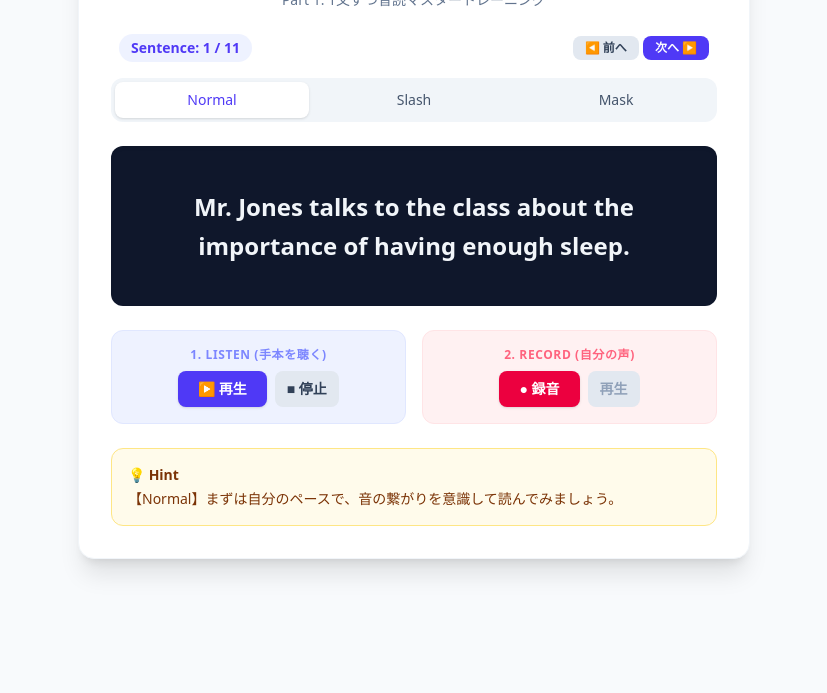
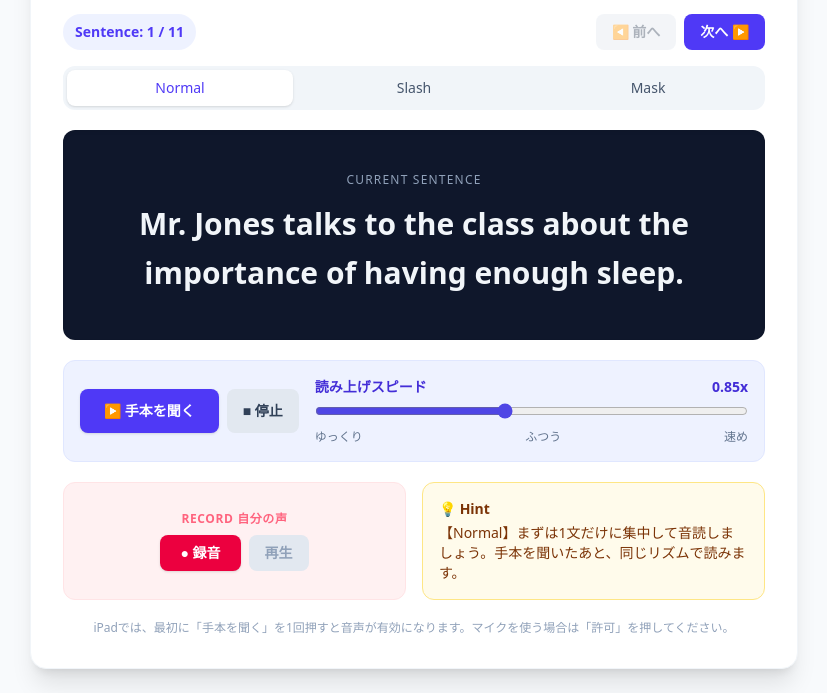
Before and after one commit to 484067-dotcom/L3-p1-reading-practice, a plain HTML site: page index.html in a window 1280 px wide. Shown: the part 127-820 px from the top of the page, without its empty margins (226-1053 px from the left). Drawn offline with nearby package versions, Linux system fonts and the light colour scheme.

Commit message:
Update index.html

```diff
--- a/index.html
+++ b/index.html
@@ -1,9 +1,9 @@
 <!DOCTYPE html>
 <html lang="ja">
 <head>
-    <meta charset="UTF-8">
-    <meta name="viewport" content="width=device-width, initial-scale=1.0">
-    <title>Sleep & Speak - 1文集中音読アプリ</title>
+  <meta charset="UTF-8" />
+  <meta name="viewport" content="width=device-width, initial-scale=1.0" />
+  <title>Sleep & Speak - 1文ずつ音読練習</title>
   <script src="https://cdn.jsdelivr.net/npm/@tailwindcss/browser@4"></script>
   <style>
     .mask-text {
@@ -11,71 +11,79 @@
       color: #1f2937;
       padding: 0 4px;
       border-radius: 4px;
-            transition: all 0.3s;
+      transition: all 0.25s;
       cursor: pointer;
     }
-        .mask-text:hover {
+    .mask-text:hover,
+    .mask-text:active,
+    .mask-text.revealed {
       background-color: transparent;
       color: inherit;
     }
+    input[type="range"] { accent-color: #4f46e5; }
   </style>
 </head>
-<body class="bg-slate-50 text-slate-800 font-sans min-h-screen flex flex-col items-center py-10 px-4">
-
-    <div class="max-w-2xl w-full bg-white shadow-xl rounded-2xl p-6 md:p-8 border border-slate-100">
-        <header class="text-center mb-6">
+<body class="bg-slate-50 text-slate-800 font-sans min-h-screen flex flex-col items-center py-6 px-4">
+  <div class="max-w-3xl w-full bg-white shadow-xl rounded-2xl p-5 md:p-8 border border-slate-100">
+    <header class="text-center mb-5">
       <h1 class="text-3xl font-extrabold text-indigo-600 mb-2">📢 Sleep & Speak</h1>
-            <p class="text-slate-500 text-sm">Part 1: 1文ずつ音読マスタートレーニング</p>
+      <p class="text-slate-500 text-sm">Lesson 3 Part 1：1画面で1文ずつ音読練習</p>
     </header>
 
-        <div class="flex justify-between items-center mb-4 px-2">
-            <span id="progress-text" class="text-sm font-bold text-indigo-600 bg-indigo-50 px-3 py-1 rounded-full">Sentence: 1 / 11</span>
-            <div class="flex space-x-1">
-                <button id="btn-prev" onclick="prevSentence()" class="bg-slate-200 hover:bg-slate-300 text-slate-700 px-3 py-1 rounded-lg text-xs font-bold transition">◀ 前へ</button>
-                <button id="btn-next" onclick="nextSentence()" class="bg-indigo-600 hover:bg-indigo-700 text-white px-3 py-1 rounded-lg text-xs font-bold transition">次へ ▶</button>
+    <div class="flex flex-col gap-3 md:flex-row md:justify-between md:items-center mb-4">
+      <span id="progress-text" class="text-sm font-bold text-indigo-600 bg-indigo-50 px-3 py-2 rounded-full text-center">Sentence: 1 / 11</span>
+      <div class="flex gap-2 justify-center">
+        <button id="btn-prev" onclick="prevSentence()" class="bg-slate-200 hover:bg-slate-300 text-slate-700 px-4 py-2 rounded-lg text-sm font-bold transition">◀ 前へ</button>
+        <button id="btn-next" onclick="nextSentence()" class="bg-indigo-600 hover:bg-indigo-700 text-white px-4 py-2 rounded-lg text-sm font-bold transition">次へ ▶</button>
       </div>
     </div>
 
-        <div class="flex justify-center space-x-2 mb-6 bg-slate-100 p-1 rounded-xl">
+    <div class="flex justify-center gap-2 mb-5 bg-slate-100 p-1 rounded-xl">
       <button id="btn-normal" onclick="switchMode('normal')" class="flex-1 py-2 text-sm font-medium rounded-lg bg-white shadow-sm text-indigo-600 transition">Normal</button>
       <button id="btn-slash" onclick="switchMode('slash')" class="flex-1 py-2 text-sm font-medium rounded-lg text-slate-600 hover:text-slate-900 transition">Slash</button>
       <button id="btn-mask" onclick="switchMode('mask')" class="flex-1 py-2 text-sm font-medium rounded-lg text-slate-600 hover:text-slate-900 transition">Mask</button>
     </div>
 
-        <div class="bg-slate-900 text-slate-100 p-8 rounded-xl mb-6 shadow-inner select-none min-h-[160px] flex flex-col justify-center items-center text-center">
-            <div id="text-display" class="text-xl md:text-2xl font-semibold leading-relaxed w-full">
+    <section class="bg-slate-900 text-slate-100 p-7 md:p-10 rounded-xl mb-5 shadow-inner select-none min-h-[210px] flex flex-col justify-center items-center text-center">
+      <div class="text-xs tracking-widest text-slate-400 mb-3">CURRENT SENTENCE</div>
+      <div id="text-display" class="text-2xl md:text-3xl font-semibold leading-relaxed w-full"></div>
+    </section>
+
+    <section class="bg-indigo-50 border border-indigo-100 rounded-xl p-4 mb-5">
+      <div class="flex flex-col md:flex-row md:items-center gap-4">
+        <div class="flex gap-2 justify-center md:justify-start">
+          <button onclick="playTTS()" class="bg-indigo-600 hover:bg-indigo-700 text-white px-6 py-3 rounded-lg text-sm font-semibold shadow transition">▶ 手本を聞く</button>
+          <button onclick="stopTTS()" class="bg-slate-200 hover:bg-slate-300 text-slate-700 px-4 py-3 rounded-lg text-sm font-semibold transition">■ 停止</button>
         </div>
+        <div class="flex-1">
+          <div class="flex justify-between items-center mb-1">
+            <label for="speed-range" class="text-sm font-bold text-indigo-700">読み上げスピード</label>
+            <span id="speed-label" class="text-sm font-bold text-indigo-700">0.85x</span>
           </div>
-
-        <div class="grid grid-cols-2 gap-4 mb-6">
-            <div class="bg-indigo-50 p-4 rounded-xl flex flex-col items-center justify-center border border-indigo-100">
-                <span class="text-xs font-bold text-indigo-400 uppercase tracking-wider mb-2">1. Listen (手本を聴く)</span>
-                <div class="flex space-x-2">
-                    <button onclick="playTTS()" class="bg-indigo-600 hover:bg-indigo-700 text-white px-5 py-2 rounded-lg text-sm font-semibold shadow transition flex items-center">
-                        ▶ 再生
-                    </button>
-                    <button onclick="stopTTS()" class="bg-slate-200 hover:bg-slate-300 text-slate-700 px-3 py-2 rounded-lg text-sm font-semibold transition">
-                        ■ 停止
-                    </button>
-                </div>
-            </div>
-
-            <div class="bg-rose-50 p-4 rounded-xl flex flex-col items-center justify-center border border-rose-100">
-                <span class="text-xs font-bold text-rose-400 uppercase tracking-wider mb-2">2. Record (自分の声)</span>
-                <div class="flex space-x-2">
-                    <button id="btn-record" onclick="toggleRecording()" class="bg-rose-600 hover:bg-rose-700 text-white px-5 py-2 rounded-lg text-sm font-semibold shadow transition">
-                        ● 録音
-                    </button>
-                    <button id="btn-play-record" onclick="playRecordedAudio()" disabled class="bg-slate-200 text-slate-400 px-3 py-2 rounded-lg text-sm font-semibold transition cursor-not-allowed">
-                        再生
-                    </button>
+          <input id="speed-range" type="range" min="0.5" max="1.3" step="0.05" value="0.85" oninput="updateSpeedLabel()" class="w-full" />
+          <div class="flex justify-between text-xs text-slate-500 mt-1">
+            <span>ゆっくり</span><span>ふつう</span><span>速め</span>
           </div>
         </div>
       </div>
+    </section>
 
+    <section class="grid grid-cols-1 md:grid-cols-2 gap-4 mb-5">
+      <div class="bg-rose-50 p-4 rounded-xl flex flex-col items-center justify-center border border-rose-100">
+        <span class="text-xs font-bold text-rose-400 uppercase tracking-wider mb-2">Record 自分の声</span>
+        <div class="flex gap-2">
+          <button id="btn-record" onclick="toggleRecording()" class="bg-rose-600 hover:bg-rose-700 text-white px-5 py-2 rounded-lg text-sm font-semibold shadow transition">● 録音</button>
+          <button id="btn-play-record" onclick="playRecordedAudio()" disabled class="bg-slate-200 text-slate-400 px-4 py-2 rounded-lg text-sm font-semibold transition cursor-not-allowed">再生</button>
+        </div>
+      </div>
       <div class="bg-amber-50 border border-amber-200 rounded-xl p-4 text-sm text-amber-900">
         <p class="font-bold mb-1">💡 Hint</p>
-            <p id="mode-hint">【Normal】まずは自分のペースで、音の繋がりを意識して読んでみましょう。</p>
+        <p id="mode-hint">【Normal】まずは1文だけに集中して音読しましょう。</p>
+      </div>
+    </section>
+
+    <div class="text-center text-xs text-slate-400">
+      iPadでは、最初に「手本を聞く」を1回押すと音声が有効になります。マイクを使う場合は「許可」を押してください。
     </div>
   </div>
 
@@ -139,59 +147,60 @@
     ];
 
     const hints = {
-            normal: "【Normal】まずは自分のペースで、音の繋がりを意識して読んでみましょう。",
-            slash: "【Slash】/（区切り）ごとに意味のカタマリを意識し、少しだけ息継ぎをしながらリズム良く読んでみましょう。",
-            mask: "【Mask】黒塗りの部分はマウスを乗せる（スマホはタップ）と表示されます。記憶を頼りに発話する「ルックアップ＆セイ」に挑戦！"
+      normal: "【Normal】まずは1文だけに集中して音読しましょう。手本を聞いたあと、同じリズムで読みます。",
+      slash: "【Slash】/（区切り）ごとに意味のカタマリを意識して読みましょう。",
+      mask: "【Mask】黒塗りの部分はマウスを乗せる、またはタップすると表示されます。見ないで言えるか挑戦しましょう。"
     };
 
     let currentIndex = 0;
     let currentMode = 'normal';
     let mediaRecorder;
     let audioChunks = [];
-        let audioBlob;
-        let audioUrl;
-        let englishVoice = null;
-        let hasWarmedUpSpeech = false;
+    let audioUrl = null;
+    let voicesLoaded = false;
 
     window.onload = () => {
       updateDisplay();
-            refreshVoices();
-
-            // iPad / Safari / Chrome では音声リストが遅れて読み込まれることがあります。
-            if (typeof speechSynthesis !== 'undefined') {
-                speechSynthesis.onvoiceschanged = refreshVoices;
+      updateSpeedLabel();
+      loadVoices();
+      if ('speechSynthesis' in window) {
+        speechSynthesis.onvoiceschanged = () => {
+          voicesLoaded = true;
+          loadVoices();
+        };
       }
     };
 
-        // 利用可能な英語音声を毎回取り直す。iPad対策として「保存した声」に頼りすぎない。
-        function refreshVoices() {
-            if (typeof speechSynthesis === 'undefined') return null;
+    function loadVoices() {
+      if (!('speechSynthesis' in window)) return [];
+      const voices = speechSynthesis.getVoices();
+      if (voices.length > 0) voicesLoaded = true;
+      return voices;
+    }
 
-            const voices = speechSynthesis.getVoices();
-            englishVoice =
-                voices.find(v => v.lang === 'en-US' && /Google|Samantha|Alex|Microsoft/i.test(v.name)) ||
+    function chooseEnglishVoice() {
+      const voices = loadVoices();
+      return voices.find(v => v.lang === 'en-US' && /Google|Samantha|Alex|Microsoft/i.test(v.name)) ||
              voices.find(v => v.lang === 'en-US') ||
-                voices.find(v => v.lang === 'en-GB') ||
              voices.find(v => v.lang && v.lang.startsWith('en')) ||
              null;
-
-            return englishVoice;
-        }
-
-        function getBestEnglishVoice() {
-            return refreshVoices();
     }
 
     function updateDisplay() {
       const display = document.getElementById('text-display');
       display.innerHTML = sentences[currentIndex][currentMode];
 
+      // iPad対策：黒塗り部分はタップでも表示できるようにする
+      document.querySelectorAll('.mask-text').forEach(el => {
+        el.addEventListener('click', () => el.classList.toggle('revealed'));
+      });
+
       document.getElementById('progress-text').innerText = `Sentence: ${currentIndex + 1} / ${sentences.length}`;
       document.getElementById('mode-hint').innerText = hints[currentMode];
-
       document.getElementById('btn-prev').disabled = currentIndex === 0;
       document.getElementById('btn-next').disabled = currentIndex === sentences.length - 1;
-
+      document.getElementById('btn-prev').classList.toggle('opacity-40', currentIndex === 0);
+      document.getElementById('btn-next').classList.toggle('opacity-40', currentIndex === sentences.length - 1);
       resetRecorder();
     }
 
@@ -205,6 +214,7 @@
           btn.className = "flex-1 py-2 text-sm font-medium rounded-lg text-slate-600 hover:text-slate-900 transition";
         }
       });
+      stopTTS();
       updateDisplay();
     }
 
@@ -224,86 +234,106 @@
       }
     }
 
-        // 🔥 【最重要修正】スマホのセキュリティ制限を直接突破する再生ロジック
+    function updateSpeedLabel() {
+      const speed = Number(document.getElementById('speed-range').value);
+      document.getElementById('speed-label').innerText = speed.toFixed(2).replace(/0$/, '') + 'x';
+    }
+
     function playTTS() {
-            if (typeof speechSynthesis === 'undefined') {
-                alert("お使いのブラウザは音声合成に対応していません。");
+      if (!('speechSynthesis' in window)) {
+        alert('お使いのブラウザは音声合成に対応していません。');
         return;
       }
 
-            // キューの完全リセット
       speechSynthesis.cancel();
+      if (speechSynthesis.paused) speechSynthesis.resume();
 
       const textToSpeak = sentences[currentIndex].normal;
       const utterance = new SpeechSynthesisUtterance(textToSpeak);
+      const voice = chooseEnglishVoice();
+      if (voice) utterance.voice = voice;
+      utterance.lang = voice && voice.lang ? voice.lang : 'en-US';
+      utterance.rate = Number(document.getElementById('speed-range').value);
+      utterance.pitch = 1.0;
+      utterance.volume = 1.0;
 
-            // あらかじめ取得しておいた英語の声をセット
-            if (englishVoice) {
-                utterance.voice = englishVoice;
-            }
-            utterance.lang = 'en-US';
-            utterance.rate = 0.85;
+      utterance.onerror = (event) => {
+        console.warn('Speech synthesis error:', event.error);
+      };
 
-            // 【重要】setTimeoutなどの非同期を一切挟まず、クリックイベント直下で即座に呼び出す
+      // iPad/Safariで止まったままになる場合の保険
       speechSynthesis.speak(utterance);
+      setTimeout(() => {
+        if (speechSynthesis.paused) speechSynthesis.resume();
+      }, 150);
     }
 
     function stopTTS() {
-            if (typeof speechSynthesis !== 'undefined') {
+      if ('speechSynthesis' in window) {
         speechSynthesis.cancel();
       }
     }
 
-        // 録音機能
     async function toggleRecording() {
       const btn = document.getElementById('btn-record');
+      if (!navigator.mediaDevices || !navigator.mediaDevices.getUserMedia) {
+        alert('このブラウザでは録音機能が使えません。');
+        return;
+      }
 
-            if (!mediaRecorder || mediaRecorder.state === "inactive") {
+      if (!mediaRecorder || mediaRecorder.state === 'inactive') {
         try {
           const stream = await navigator.mediaDevices.getUserMedia({ audio: true });
           mediaRecorder = new MediaRecorder(stream);
           audioChunks = [];
 
           mediaRecorder.ondataavailable = event => {
-                        audioChunks.push(event.data);
+            if (event.data.size > 0) audioChunks.push(event.data);
           };
 
           mediaRecorder.onstop = () => {
-                        audioBlob = new Blob(audioChunks, { type: 'audio/wav' });
+            const audioBlob = new Blob(audioChunks, { type: 'audio/webm' });
+            if (audioUrl) URL.revokeObjectURL(audioUrl);
             audioUrl = URL.createObjectURL(audioBlob);
             const playBtn = document.getElementById('btn-play-record');
             playBtn.disabled = false;
-                        playBtn.className = "bg-rose-100 hover:bg-rose-200 text-rose-700 px-3 py-2 rounded-lg text-sm font-semibold transition";
+            playBtn.className = 'bg-rose-100 hover:bg-rose-200 text-rose-700 px-4 py-2 rounded-lg text-sm font-semibold transition';
           };
 
           mediaRecorder.start();
-                    btn.innerText = "■ 停止";
-                    btn.className = "bg-slate-800 hover:bg-slate-950 text-white px-5 py-2 rounded-lg text-sm font-semibold shadow transition animate-pulse";
+          btn.innerText = '■ 停止';
+          btn.className = 'bg-slate-800 hover:bg-slate-950 text-white px-5 py-2 rounded-lg text-sm font-semibold shadow transition animate-pulse';
         } catch (err) {
-                    alert("マイクのアクセスが拒否されたか、マイクが見つかりません。");
+          alert('マイクのアクセスが拒否されたか、マイクが見つかりません。');
           console.error(err);
         }
       } else {
         mediaRecorder.stop();
         mediaRecorder.stream.getTracks().forEach(track => track.stop());
-                btn.innerText = "● 録音";
-                btn.className = "bg-rose-600 hover:bg-rose-700 text-white px-5 py-2 rounded-lg text-sm font-semibold shadow transition";
+        btn.innerText = '● 録音';
+        btn.className = 'bg-rose-600 hover:bg-rose-700 text-white px-5 py-2 rounded-lg text-sm font-semibold shadow transition';
       }
     }
 
     function playRecordedAudio() {
       if (audioUrl) {
         const audio = new Audio(audioUrl);
-                audio.play();
+        audio.play().catch(err => {
+          alert('録音音声を再生できませんでした。');
+          console.error(err);
+        });
       }
     }
 
     function resetRecorder() {
+      if (audioUrl) {
+        URL.revokeObjectURL(audioUrl);
         audioUrl = null;
+      }
       const playBtn = document.getElementById('btn-play-record');
-            if(playBtn) {
+      if (playBtn) {
         playBtn.disabled = true;
-                playBtn.className = "bg-slate-200 text-slate-400 px-3 py-2 rounded-lg text-sm font-semibold transition cursor-not-allowed";
+        playBtn.className = 'bg-slate-200 text-slate-400 px-4 py-2 rounded-lg text-sm font-semibold transition cursor-not-allowed';
       }
     }
   </script>
```
Lines whose indentation alone changed are shown as unchanged.
